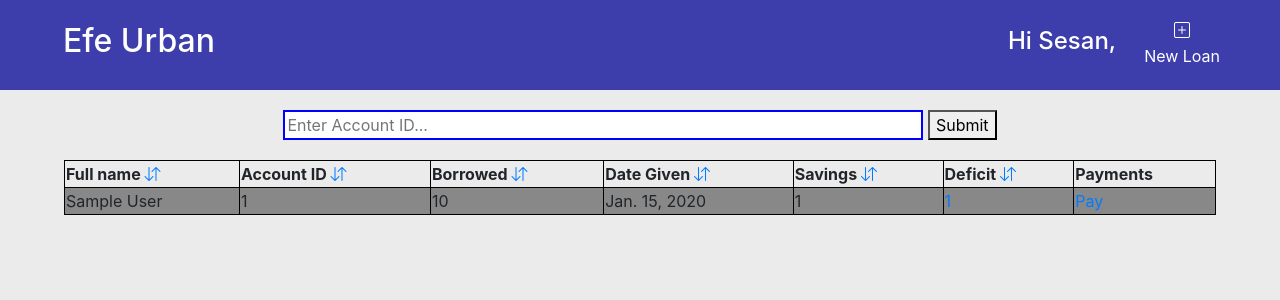
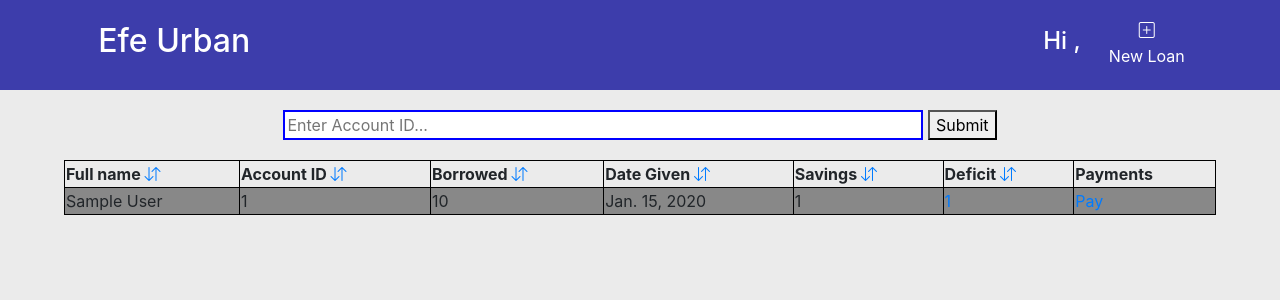
Before and after one commit to The-KS101/LoanAccounting, a Django app: page /search/1 in a window 1280 px wide. Shown: the top 300 px of the page. Run offline with Django 3.2, Linux system fonts and the light colour scheme; tables that the repository leaves empty hold one stand-in row (values such as "Sample post"); some libraries are stand-ins or nearby versions.

Commit message:
Name fixes

```diff
--- a/Accounts/templates/account/addReturn.html
+++ b/Accounts/templates/account/addReturn.html
@@ -59,7 +59,7 @@
                     <p style="margin-top:2px;">New Loan</p>
                 </div>
             </button>
-            <a href="" class="align-self-center mr-3" style="color: white;"><h4>Hi Sesan,</h4></a>
+            <a href="" class="align-self-center mr-3" style="color: white;"><h4>Hi {{name}},</h4></a>
         </div>
     </div>
     <div class="ml-3 mt-4">
--- a/Accounts/templates/account/clearedDetails.html
+++ b/Accounts/templates/account/clearedDetails.html
@@ -63,7 +63,7 @@
                     <p style="margin-top:2px;">New Loan</p>
                 </div>
             </button>
-            <a href="" class="align-self-center mr-3" style="color: white;"><h4>Hi Sesan,</h4></a>
+            <a href="" class="align-self-center mr-3" style="color: white;"><h4>Hi {{name}},</h4></a>
         </div>
     </div>
     <div>
--- a/Accounts/templates/account/clearedDetailsExp.html
+++ b/Accounts/templates/account/clearedDetailsExp.html
@@ -63,7 +63,7 @@
                     <p style="margin-top:2px;">New Loan</p>
                 </div>
             </button>
-            <a href="" class="align-self-center mr-3" style="color: white;"><h4>Hi Sesan,</h4></a>
+            <a href="" class="align-self-center mr-3" style="color: white;"><h4>Hi {{name}},</h4></a>
         </div>
     </div>
     <div>
--- a/Accounts/templates/account/clientReturn.html
+++ b/Accounts/templates/account/clientReturn.html
@@ -79,7 +79,7 @@
                     <p style="margin-top:2px;">New Loan</p>
                 </div>
             </button>
-            <a href="" class="align-self-center mr-3" style="color: white;"><h4>Hi Sesan,</h4></a>
+            <a href="" class="align-self-center mr-3" style="color: white;"><h4>Hi {{name}},</h4></a>
         </div>
     </div>
     <form action="" method="get">
--- a/Accounts/templates/account/debtDetails.html
+++ b/Accounts/templates/account/debtDetails.html
@@ -63,7 +63,7 @@
                     <p style="margin-top:2px;">New Loan</p>
                 </div>
             </button>
-            <a href="" class="align-self-center mr-3" style="color: white;"><h4>Hi Sesan,</h4></a>
+            <a href="" class="align-self-center mr-3" style="color: white;"><h4>Hi {{name}},</h4></a>
         </div>
     </div>
     <div>
--- a/Accounts/templates/account/saveWithdraw.html
+++ b/Accounts/templates/account/saveWithdraw.html
@@ -59,7 +59,7 @@
                     <p style="margin-top:2px;">New Loan</p>
                 </div>
             </button>
-            <a href="" class="align-self-center mr-3" style="color: white;"><h4>Hi Sesan,</h4></a>
+            <a href="" class="align-self-center mr-3" style="color: white;"><h4>Hi {{name}},</h4></a>
         </div>
     </div>
     <div class="ml-3 mt-4">
--- a/Accounts/templates/account/search.html
+++ b/Accounts/templates/account/search.html
@@ -87,7 +87,7 @@
                     <p style="margin-top:2px;">New Loan</p>
                 </div>
             </button>
-            <a href="" class="align-self-center mr-3" style="color: white;"><h4>Hi Sesan,</h4></a>
+            <a href="" class="align-self-center mr-3" style="color: white;"><h4>Hi {{name}},</h4></a>
         </div>
     </div>
     <form action="" method="get">
--- a/Accounts/templates/account/sortIndex.html
+++ b/Accounts/templates/account/sortIndex.html
@@ -76,7 +76,7 @@
                     <p style="margin-top:2px;">New Loan</p>
                 </div>
             </button>
-            <a href="" class="align-self-center mr-3" style="color: white;"><h4>Hi Sesan,</h4></a>
+            <a href="" class="align-self-center mr-3" style="color: white;"><h4>Hi {{name}},</h4></a>
         </div>
     </div>
     <h3 style="margin: 10px;">
--- a/Accounts/templates/account/updatePay.html
+++ b/Accounts/templates/account/updatePay.html
@@ -59,7 +59,7 @@
                         <p style="margin-top:2px;">New Loan</p>
                     </div>
                 </button>
-                <a href="" class="align-self-center mr-3" style="color: white;"><h4>Hi Sesan,</h4></a>
+                <a href="" class="align-self-center mr-3" style="color: white;"><h4>Hi {{name}},</h4></a>
             </div>
         </div>
         <div class="ml-3 mt-4">
```
